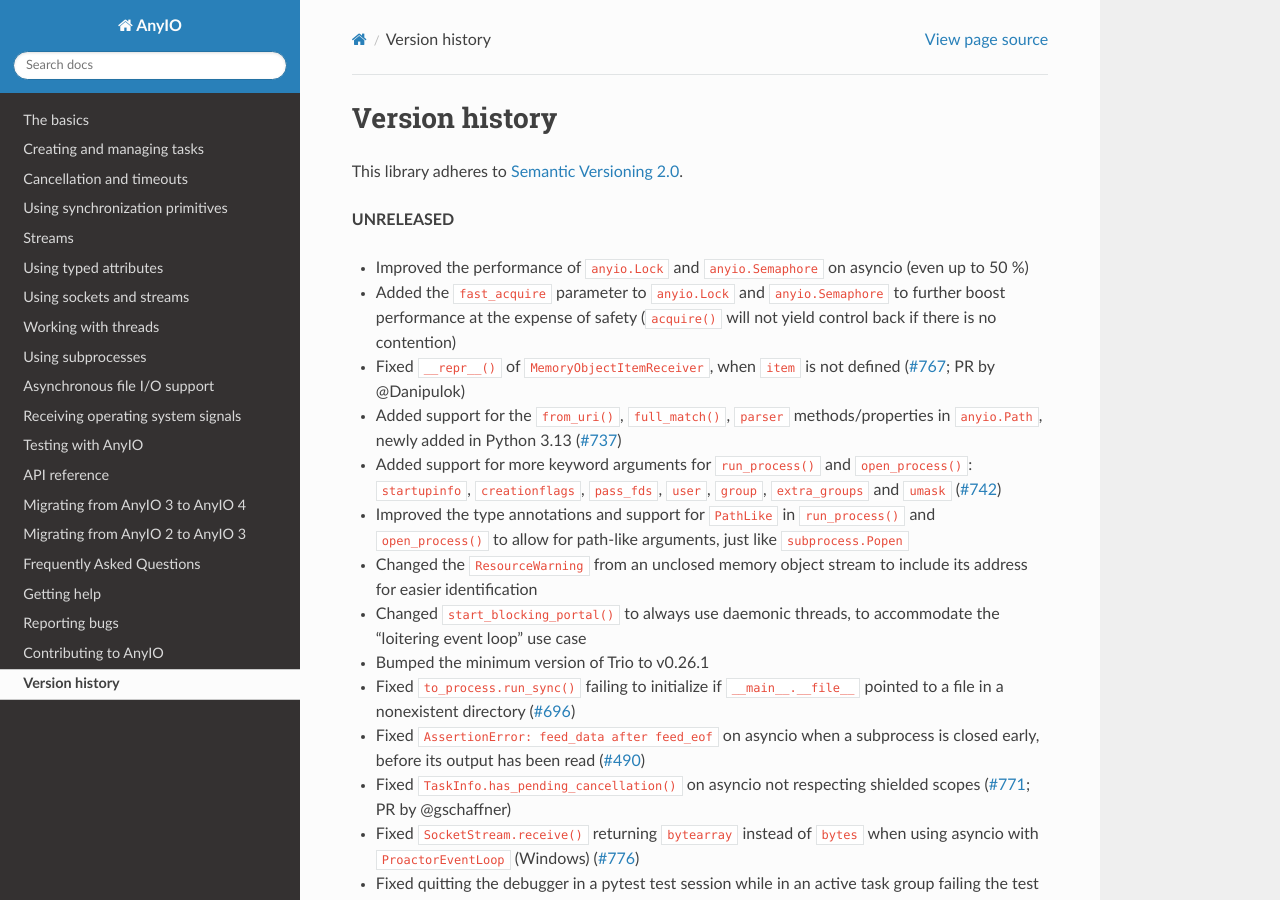
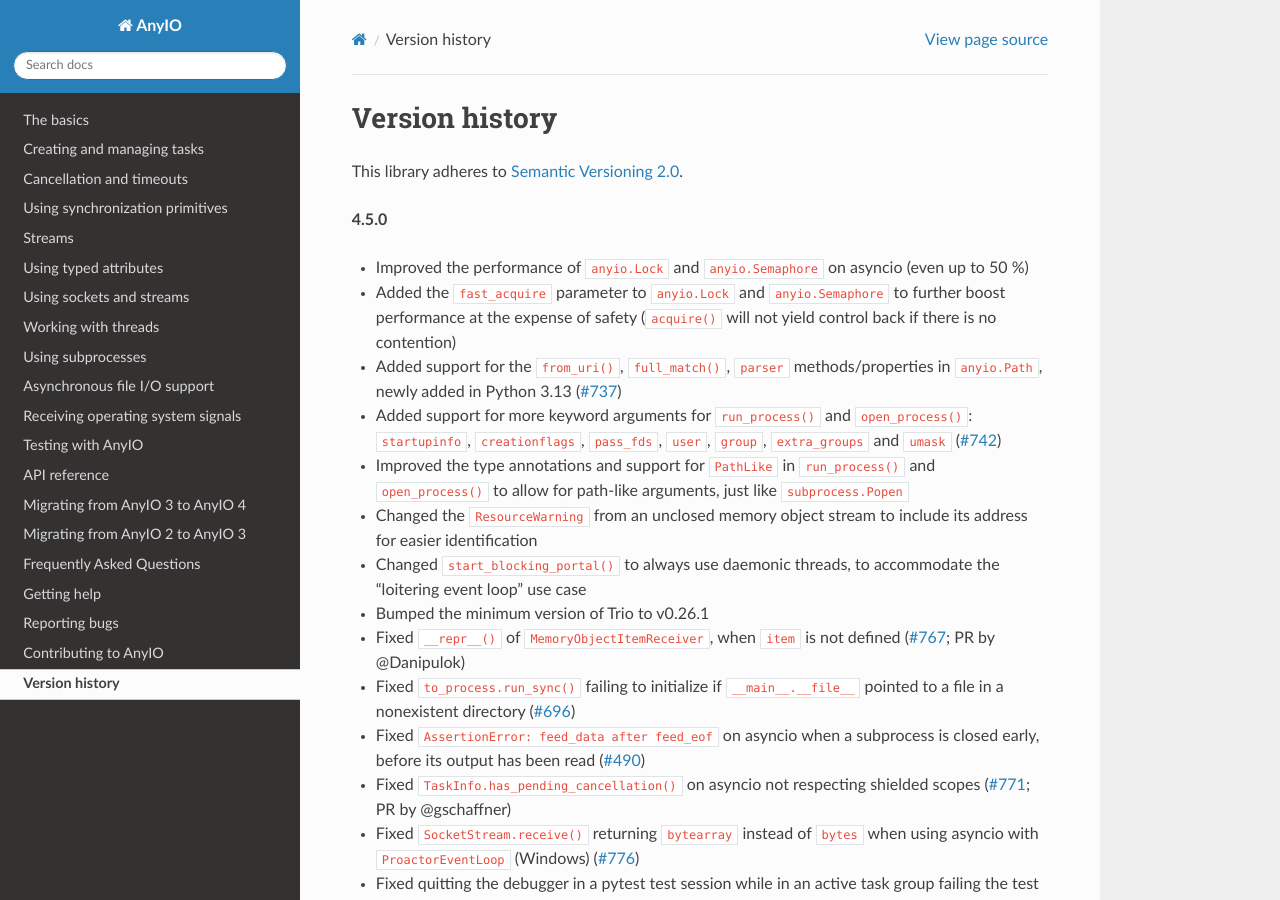
Before and after one commit to agronholm/anyio, a Sphinx documentation site: the page built from docs/versionhistory.rst, in a window 1280 px wide and 900 px high. Built offline with Sphinx 7.4.7 and the Read the Docs theme 2.0.0, drawn with Linux system fonts in a browser that asks for light colours; the version number could not be read and is left out.

Commit message:
Bumped up the version

```diff
--- a/docs/versionhistory.rst
+++ b/docs/versionhistory.rst
@@ -3,15 +3,13 @@ Version history
 
 This library adheres to `Semantic Versioning 2.0 <http://semver.org/>`_.
 
-**UNRELEASED**
+**4.5.0**
 
 - Improved the performance of ``anyio.Lock`` and ``anyio.Semaphore`` on asyncio (even up
   to 50 %)
 - Added the ``fast_acquire`` parameter to ``anyio.Lock`` and ``anyio.Semaphore`` to
   further boost performance at the expense of safety (``acquire()`` will not yield
   control back if there is no contention)
-- Fixed ``__repr__()`` of ``MemoryObjectItemReceiver``, when ``item`` is not defined
-  (`#767 <https://github.com/agronholm/anyio/pulls/767>`_; PR by @Danipulok)
 - Added support for the ``from_uri()``, ``full_match()``, ``parser`` methods/properties
   in ``anyio.Path``, newly added in Python 3.13
   (`#737 <https://github.com/agronholm/anyio/issues/737>`_)
```
Also changed, not shown: other parts of docs/versionhistory.rst (+2 -0 lines).
